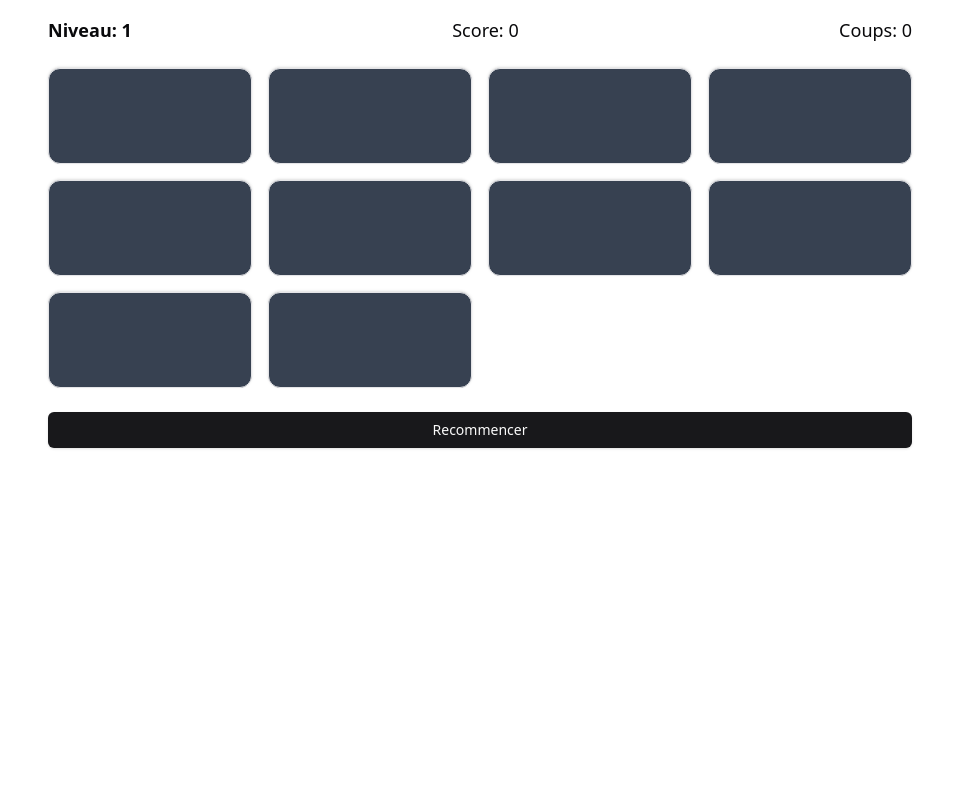
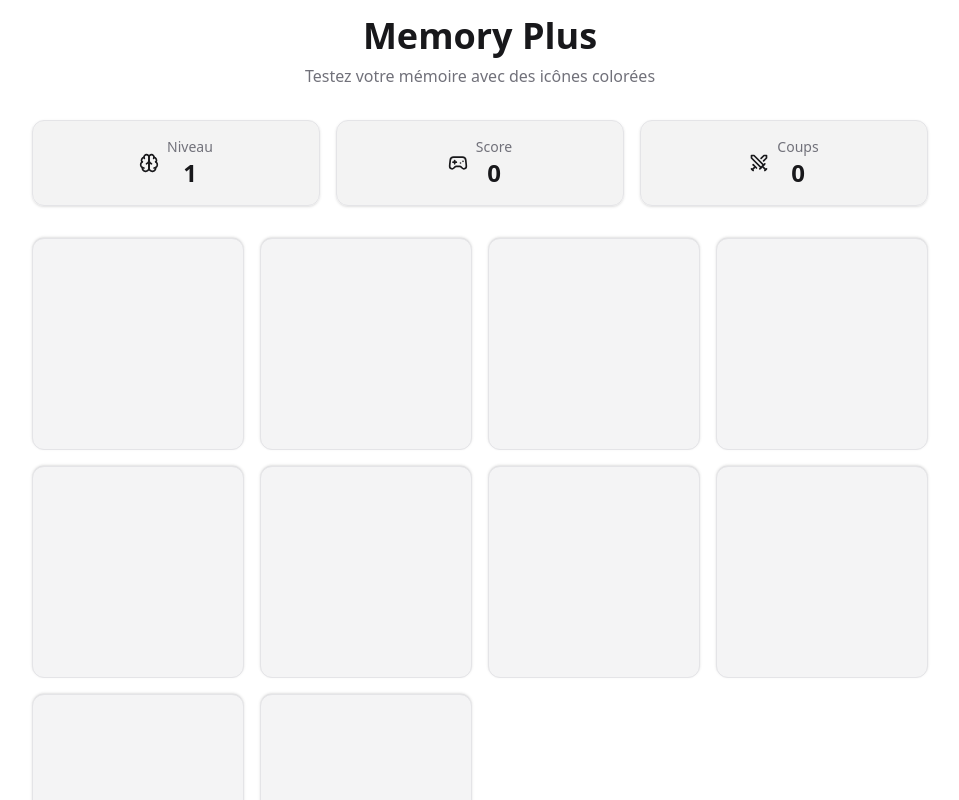
Before and after one commit to ThibaultG94/thigame, a React (Vite) app: page /games/memory in a window 1280 px wide. Shown: the top 800 px of the page, without its empty margins (160-1119 px from the left). Built offline with nearby package versions, Linux system fonts and the light colour scheme.

Commit message:
Refonte de l'interface du jeu Memory Plus avec ajout d'icônes pour les statistiques et amélioration de l'affichage des cartes et du bouton de réinitialisation.

```diff
--- a/src/games/memory-plus/index.jsx
+++ b/src/games/memory-plus/index.jsx
@@ -2,6 +2,7 @@ import { Card } from '@/components/ui/card';
 import { Button } from '@/components/ui/button';
 import { useMemoryStore } from './store';
 import { useMemoryGame } from './hooks/useMemoryGame';
+import { Gamepad2, Swords, Brain } from 'lucide-react';
 
 export default function MemoryPlus() {
   const { score, moves, level, resetGame } = useMemoryStore();
@@ -13,41 +14,87 @@ export default function MemoryPlus() {
   };
 
   return (
-    <div className="w-full max-w-4xl mx-auto p-4">
-      <div className="flex justify-between mb-6">
-        <div className="text-lg font-bold">Niveau: {level}</div>
-        <div className="text-lg">Score: {score}</div>
-        <div className="text-lg">Coups: {moves}</div>
+    <div className="min-h-screen bg-background p-4">
+      {/* En-tête du jeu */}
+      <div className="max-w-4xl mx-auto space-y-8">
+        <div className="text-center space-y-2">
+          <h1 className="text-4xl font-bold text-primary">Memory Plus</h1>
+          <p className="text-muted-foreground">Testez votre mémoire avec des icônes colorées</p>
         </div>
 
+        {/* Stats du jeu */}
+        <div className="grid grid-cols-3 gap-4">
+          <Card className="p-4 bg-primary/5">
+            <div className="flex items-center justify-center gap-2">
+              <Brain className="w-5 h-5 text-primary" />
+              <div className="text-center">
+                <div className="text-sm font-medium text-muted-foreground">Niveau</div>
+                <div className="text-2xl font-bold text-primary">{level}</div>
+              </div>
+            </div>
+          </Card>
+
+          <Card className="p-4 bg-primary/5">
+            <div className="flex items-center justify-center gap-2">
+              <Gamepad2 className="w-5 h-5 text-primary" />
+              <div className="text-center">
+                <div className="text-sm font-medium text-muted-foreground">Score</div>
+                <div className="text-2xl font-bold text-primary">{score}</div>
+              </div>
+            </div>
+          </Card>
+
+          <Card className="p-4 bg-primary/5">
+            <div className="flex items-center justify-center gap-2">
+              <Swords className="w-5 h-5 text-primary" />
+              <div className="text-center">
+                <div className="text-sm font-medium text-muted-foreground">Coups</div>
+                <div className="text-2xl font-bold text-primary">{moves}</div>
+              </div>
+            </div>
+          </Card>
+        </div>
+
+        {/* Grille de jeu */}
         <div className="grid grid-cols-4 gap-4">
           {cards.map(({ uniqueId, icon: Icon, color }) => (
             <Card
               key={uniqueId}
-            className={`h-24 flex items-center justify-center cursor-pointer transition-all duration-300 ${
+              className={`aspect-square flex items-center justify-center cursor-pointer transition-all duration-500 hover:scale-105 ${
                 flipped.includes(uniqueId) || matched.includes(uniqueId)
-                ? 'rotate-0'
-                : 'rotate-180 bg-gray-700'
+                  ? 'rotate-0 shadow-lg'
+                  : 'rotate-180 bg-secondary hover:bg-secondary/80'
               }`}
               onClick={() => handleCardClick(uniqueId)}
             >
+              <div className={`transition-all duration-500 ${
+                flipped.includes(uniqueId) || matched.includes(uniqueId)
+                  ? 'scale-100 rotate-0'
+                  : 'scale-0 rotate-180'
+              }`}>
                 {(flipped.includes(uniqueId) || matched.includes(uniqueId)) && (
                   <Icon
-                size={40}
+                    size={48}
                     color={color}
-                className={matched.includes(uniqueId) ? 'opacity-50' : ''}
+                    className={`transition-opacity duration-300 ${
+                      matched.includes(uniqueId) ? 'opacity-50' : 'opacity-100'
+                    }`}
                   />
                 )}
+              </div>
             </Card>
           ))}
         </div>
 
+        {/* Bouton de reset */}
         <Button
+          size="lg"
           onClick={handleReset}
-        className="mt-6 w-full"
+          className="w-full font-semibold"
         >
           Recommencer
         </Button>
       </div>
+    </div>
   );
 }
```
Lines whose indentation alone changed are shown as unchanged.
